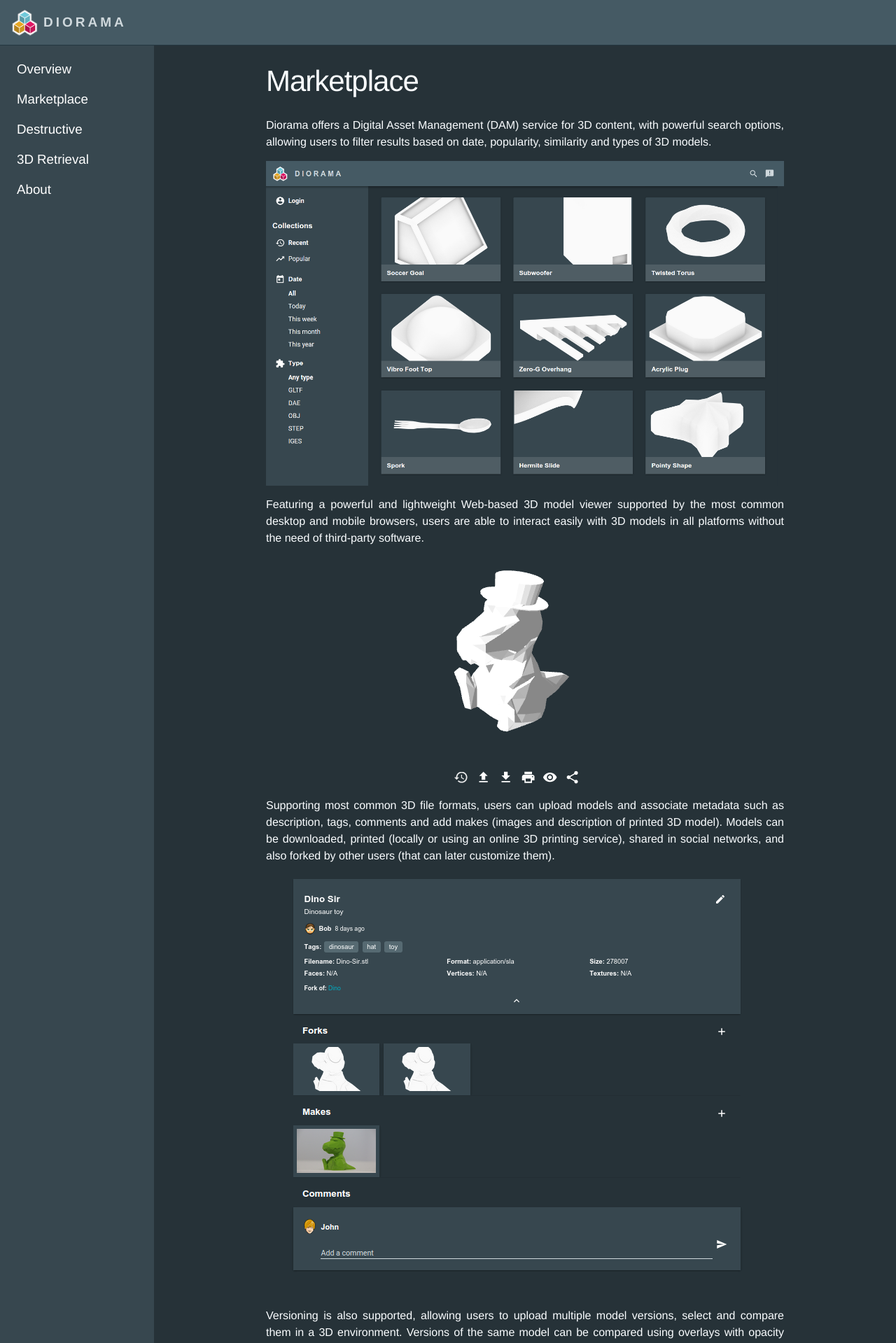
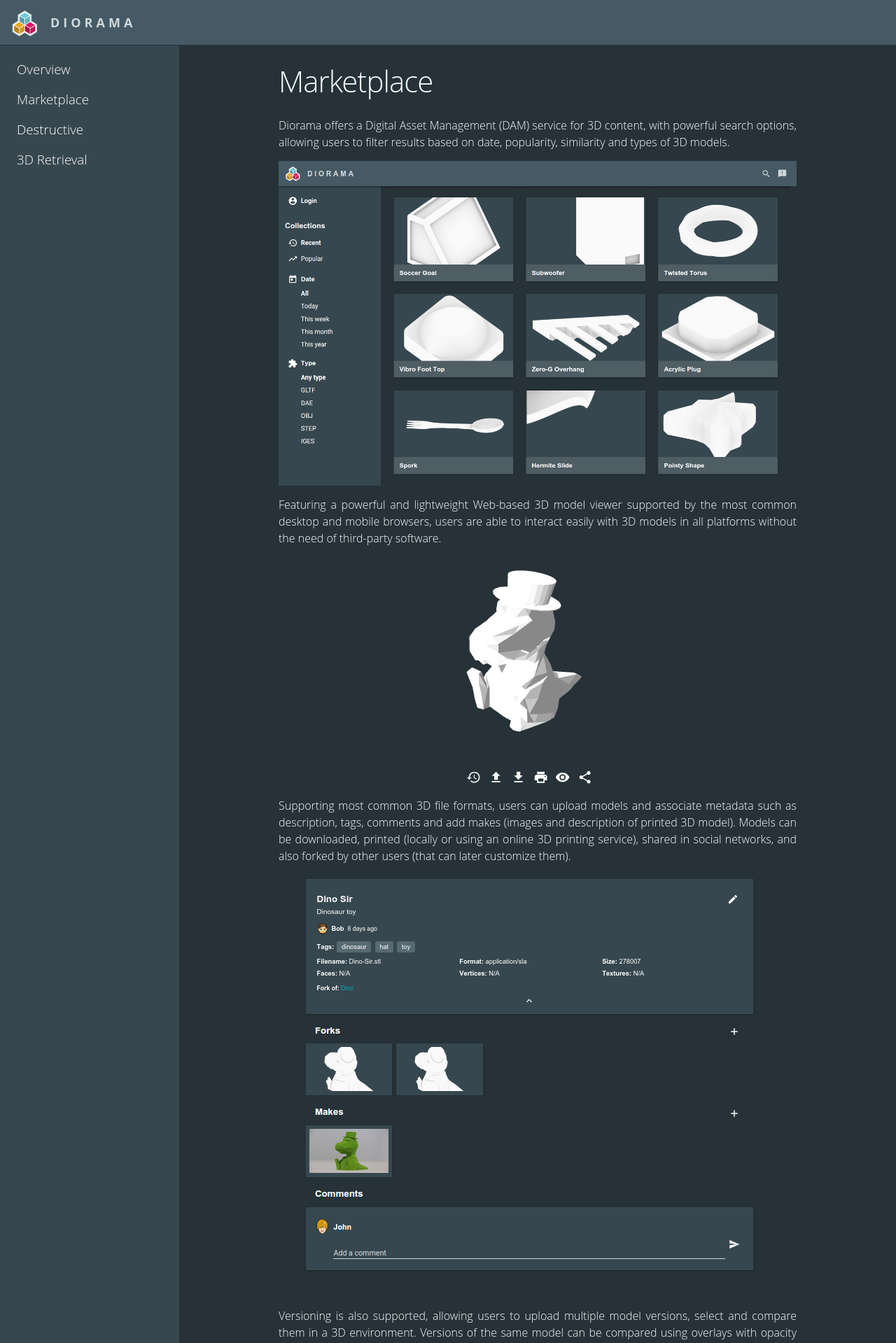
Before and after one commit to diorama/diorama.github.io, a Jekyll site: the page built from 200-marketplace.md, in a window 1280 px wide. Shown: the top 1919 px of the page at 70% size. Built offline with Jekyll 4.4.1, drawn with Linux system fonts in a browser that asks for light colours.

Commit message:
Changed font, diorama title and drawer width to match Diorama's layout. Removed unused page.

```diff
--- a/css/main.scss
+++ b/css/main.scss
@@ -4,7 +4,7 @@
 @charset "utf-8";
 
 // Our variables
-$base-font-family: Helvetica, Arial, sans-serif;
+$base-font-family: 'Open Sans', sans-serif;
 $base-font-size:   16px;
 $small-font-size:  $base-font-size * 0.875;
 $base-line-height: 1.5;
@@ -48,7 +48,7 @@ $on-laptop:        800px;
 
 // diorama
 
-$drawer-width: 220px;
+$drawer-width: 256px;
 
 $header-color: #455A64;
 $header-color-border: #233640;
@@ -77,13 +77,13 @@ a {
 .site-logo {
   width: 40px;
   height: 40px;
-  margin: 0 6px 2px 0;
+  margin: 0 16px 2px 0;
 }
 
 .site-title {
-  font-size: 19px;
+  font-size: 18px;
   font-weight: bold;
-  letter-spacing: 4px;
+  letter-spacing: 5px;
   color: $title-color !important;
   margin-left: 12px;
 }
@@ -136,9 +136,9 @@ a {
 .video-wrapper {
   position: relative;
   padding-bottom: 56.25%; /* 16:9 */
-  //padding-top: 25px;
   height: 0;
 }
+
 .video-wrapper iframe {
   background-color: #000000;
   position: absolute;
```
Also changed, not shown: 800-about.md (deleted, +0 -16 lines).
